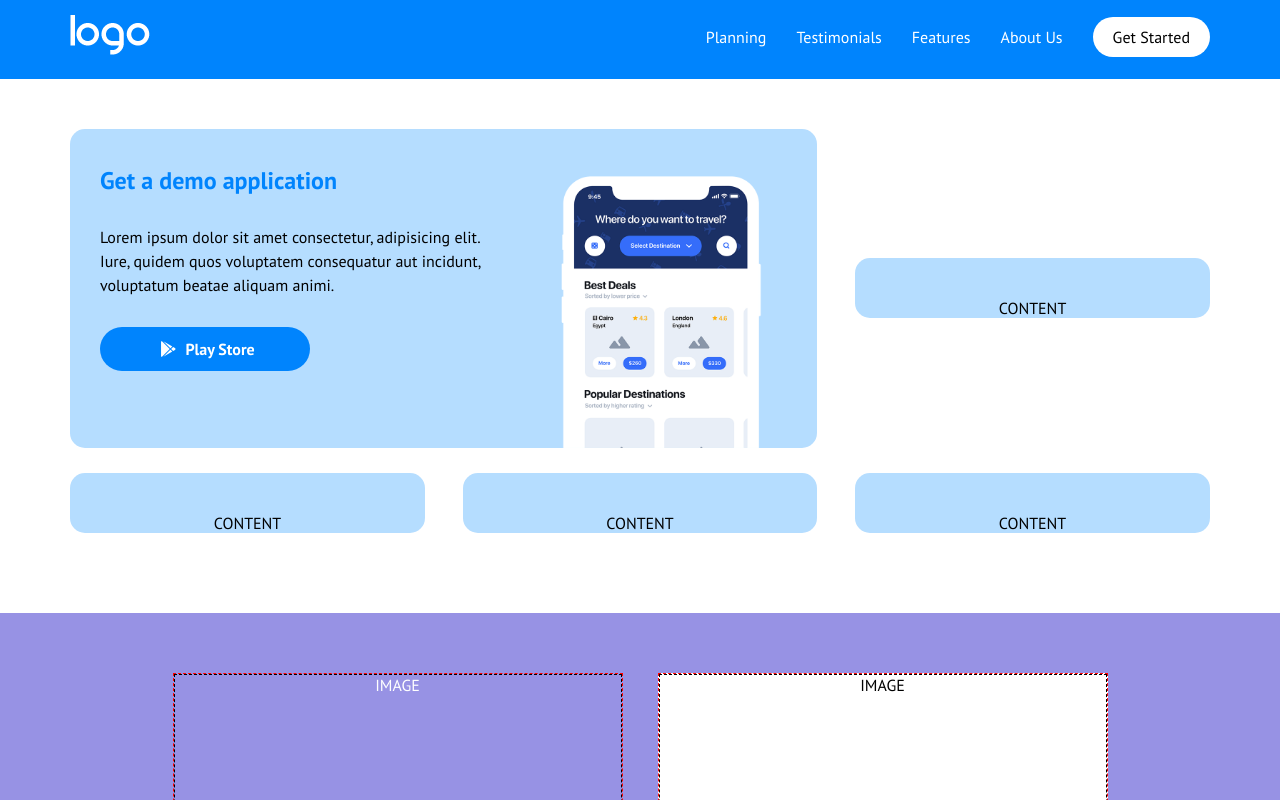
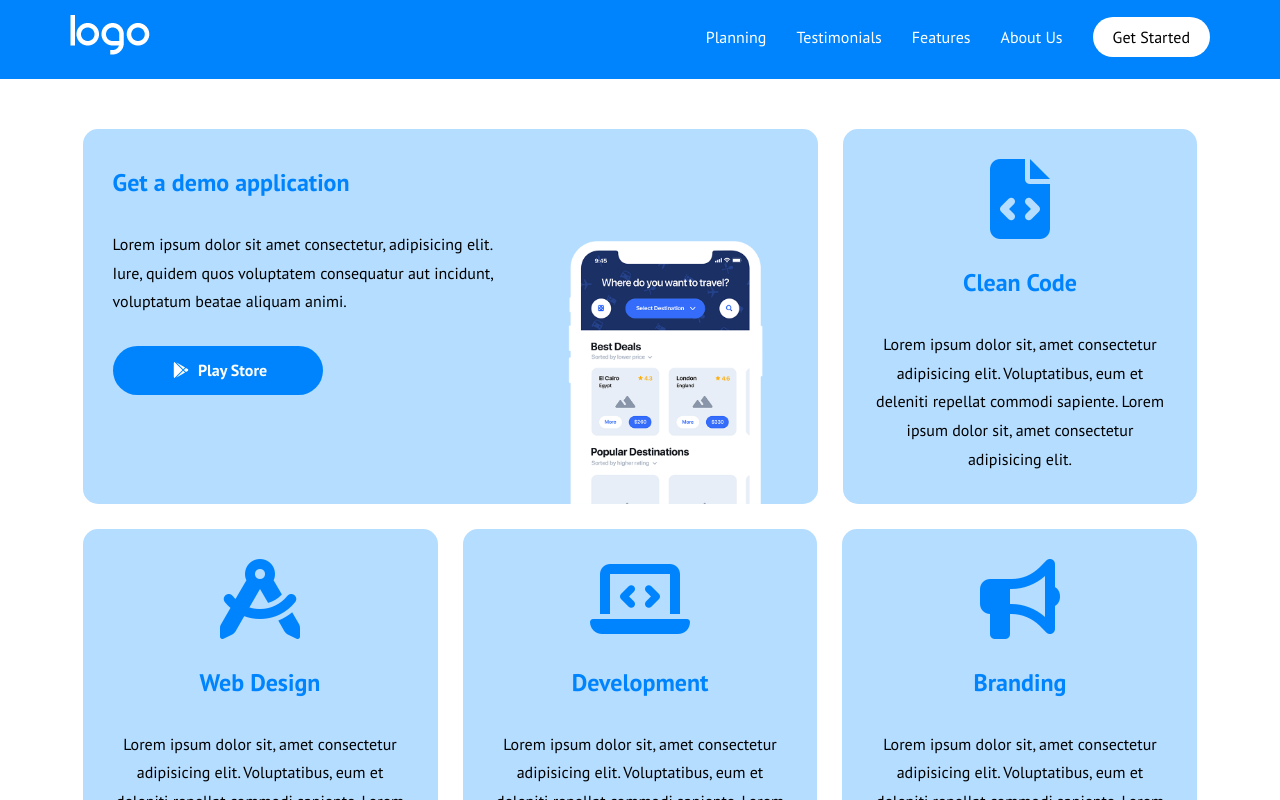
Before and after one commit to MLaz95/htmlcss-responsive-layout, a plain HTML site: page index.html in a window 1280 px wide. Drawn offline with Linux system fonts and the light colour scheme.

Commit message:
completata prima sezione cards

```diff
--- a/index.html
+++ b/index.html
@@ -30,6 +30,7 @@
     <main>
         <!-- features -->
         <section class="cards container">
+            <!-- card speciale con immagine-->
             <div class="card">
                 <div class="intro-text">
                     <div><strong>Get a demo application</strong></div>
@@ -44,10 +45,39 @@
 
                 <img src="./img/phone.png" alt="">
             </div>
-            <div class="card">CONTENT</div>
-            <div class="card">CONTENT</div>
-            <div class="card">CONTENT</div>
-            <div class="card">CONTENT</div>
+
+            <!-- resto delle card con template uguale -->
+            <div class="card">
+                <i class="fa-solid fa-file-code"></i>
+                <div><strong>Clean Code</strong></div>
+                <p>
+                    Lorem ipsum dolor sit, amet consectetur adipisicing elit. Voluptatibus, eum et deleniti repellat commodi sapiente. Lorem ipsum dolor sit, amet consectetur adipisicing elit.
+                </p>
+            </div>
+
+            <div class="card">
+                <i class="fa-solid fa-compass-drafting"></i>
+                <div><strong>Web Design</strong></div>
+                <p>
+                    Lorem ipsum dolor sit, amet consectetur adipisicing elit. Voluptatibus, eum et deleniti repellat commodi sapiente. Lorem ipsum dolor sit, amet consectetur adipisicing elit.
+                </p>
+            </div>
+
+            <div class="card">
+                <i class="fa-solid fa-laptop-code"></i>
+                <div><strong>Development</strong></div>
+                <p>
+                    Lorem ipsum dolor sit, amet consectetur adipisicing elit. Voluptatibus, eum et deleniti repellat commodi sapiente. Lorem ipsum dolor sit, amet consectetur adipisicing elit.
+                </p>
+            </div>
+
+            <div class="card">
+                <i class="fa-solid fa-bullhorn"></i>
+                <div><strong>Branding</strong></div>
+                <p>
+                    Lorem ipsum dolor sit, amet consectetur adipisicing elit. Voluptatibus, eum et deleniti repellat commodi sapiente. Lorem ipsum dolor sit, amet consectetur adipisicing elit.
+                </p>
+            </div>
         </section>
 
         <!-- planning -->
--- a/style.css
+++ b/style.css
@@ -63,12 +63,18 @@ nav .container{
 }
 
 .card{
-    /* height: 350px; */
-    width: 100%;
-    /* test */
+    display: flex;
+    flex-direction: column;
+    gap: 30px;
+
     border-radius: 15px;
+    padding: 30px;
+    background-color: #B5DDFF;
+    line-height: 1.8em;
+}
+
+.card:first-child{
     padding: 40px 30px 0;
-    background-color: #B5DDFF;
 }
 
 .card .intro-text{
@@ -76,7 +82,7 @@ nav .container{
     flex-direction: column;
     gap: 30px;
     text-align: left;
-    line-height: 1.5em;
+
 }
 
 .card strong{
@@ -85,7 +91,7 @@ nav .container{
 }
 
 .card .button{
-    width: 210px;
+    max-width: 210px;
     padding: 10px;
 
     text-align: center;
@@ -100,19 +106,13 @@ nav .container{
 }
 
 .card img{
-    width: 250px;
+    max-width: 250px;
+    max-height: 270px;
 }
 
-.card div{
-    /* height: 50%; */
-    /* border: dashed 1px red; */
-    /* test */
-}
-
-.card:first-child{
-    display: flex;
-    flex-direction: column;
-    gap: 40px;
+.card .fa-solid{
+    color: #0084FD;
+    font-size: 80px;
 }
 
 /* planning */
@@ -238,7 +238,8 @@ footer{
     .cards{
         flex-direction: row;
         flex-wrap: wrap;
-        justify-content: space-between;
+        justify-content: center;
+        align-items: stretch;
     }
 
     .card{
@@ -246,7 +247,7 @@ footer{
     }
 
     .card:first-child{
-        width: calc(100% / 3 * 2 - 25px / 2);
+        width: calc(100% / 3 * 2 - 25px);
     }
 
     /* testimonials */
@@ -322,6 +323,10 @@ footer{
         flex-direction: row;
     }
 
+    .card:first-child img{
+        align-self: flex-end;
+    }
+
     .card:first-child div{
         /* height: 100%; */
         /* width: 50%; */
```
